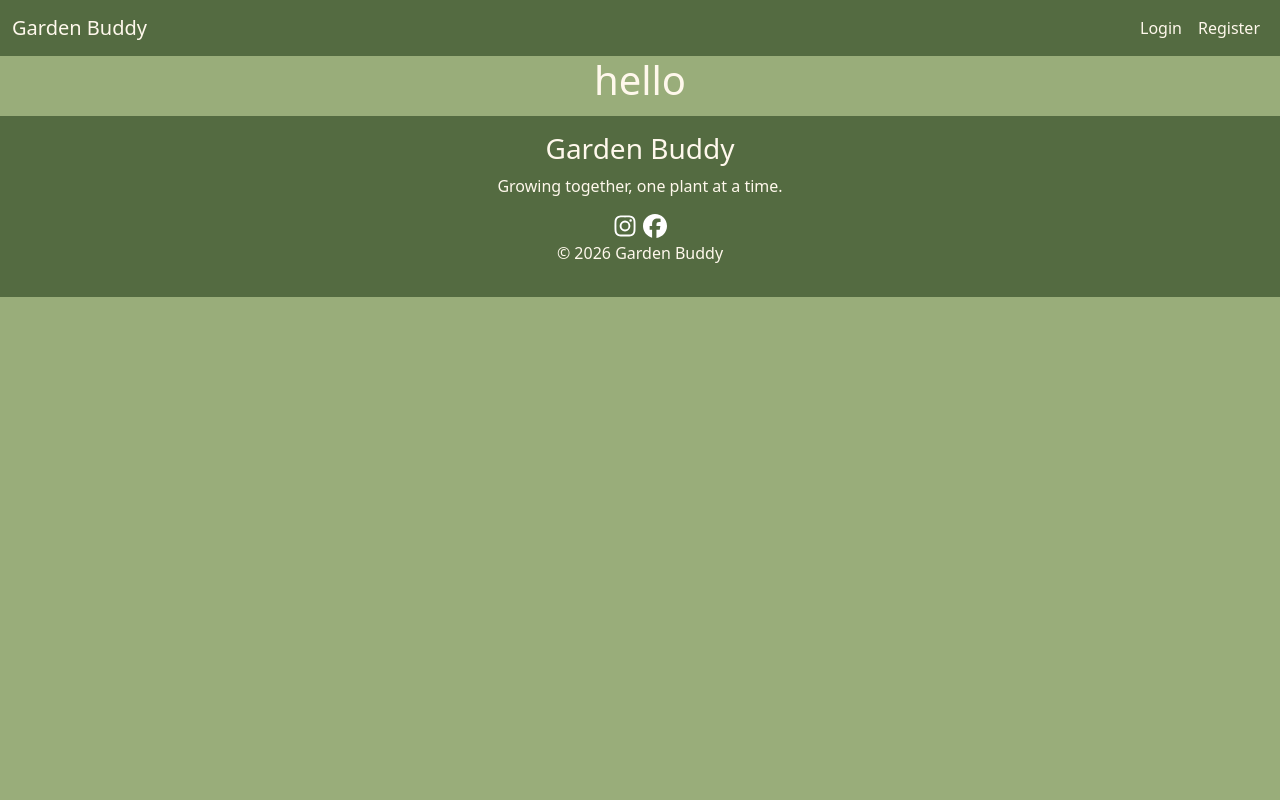
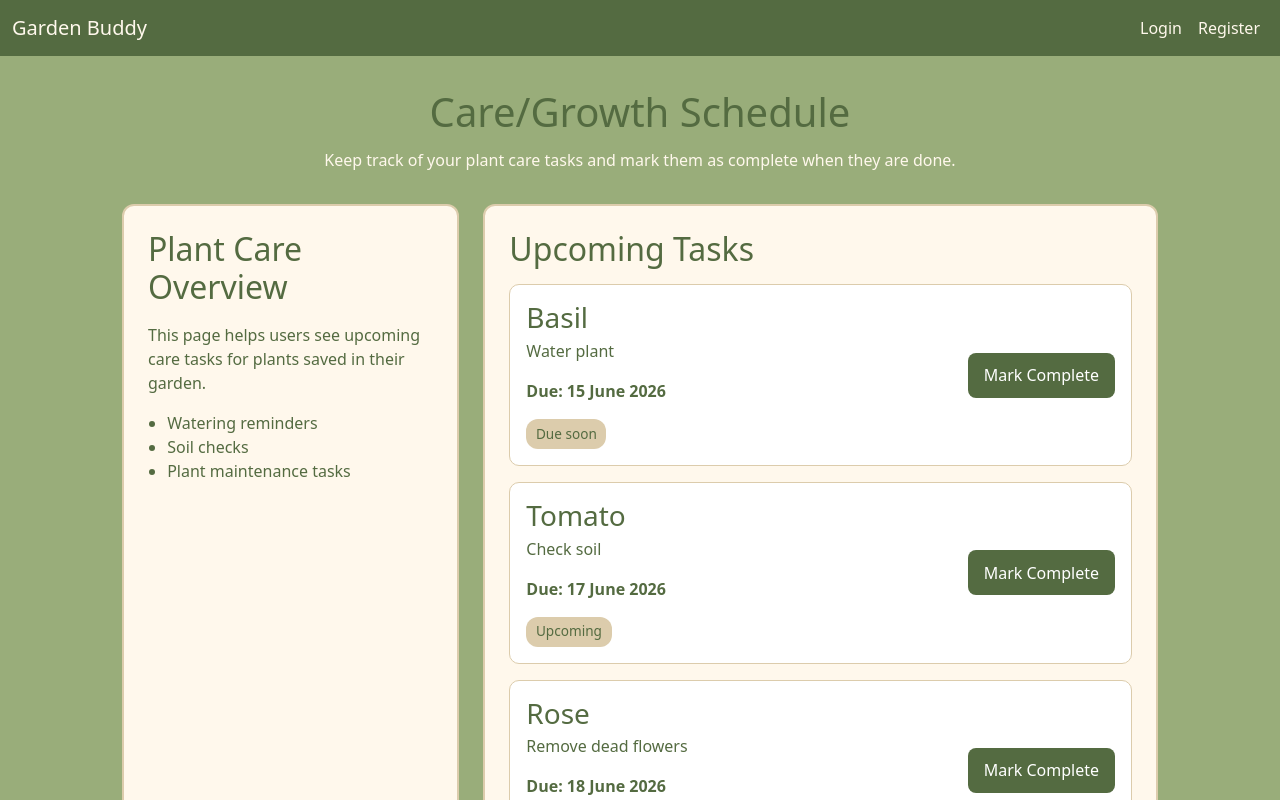
Before and after one commit to RKaurB/cfgdegree-fullstack-project-group3, a React (Vite) app in the folder Frontend/: page /schedule in a window 1280 px wide. Shown: the top 800 px of the page. Built offline with nearby package versions, Linux system fonts and the light colour scheme.

Commit message:
Add care growth schedule page

```diff
--- /dev/null
+++ b/Frontend/src/SchedulePage.module.css
@@ -0,0 +1,111 @@
+.schedulePage {
+  max-width: 1100px;
+  margin: 0 auto;
+  padding: 2rem;
+}
+
+.header {
+  text-align: center;
+  margin-bottom: 2rem;
+}
+
+.header h1 {
+  color: var(--color-dark-green);
+  margin-bottom: 0.5rem;
+}
+
+.header p {
+  color: var(--color-cream);
+}
+
+.scheduleContainer {
+  display: grid;
+  grid-template-columns: 1fr 2fr;
+  gap: 1.5rem;
+  margin-bottom: 1.5rem;
+}
+
+.plantOverview,
+.taskSection,
+.completedSection {
+  background: var(--color-cream);
+  color: var(--color-dark-green);
+  border: 2px solid var(--color-beige);
+  border-radius: 12px;
+  padding: 1.5rem;
+}
+
+.plantOverview h2,
+.taskSection h2,
+.completedSection h2 {
+  margin-bottom: 1rem;
+}
+
+.plantOverview ul {
+  padding-left: 1.2rem;
+}
+
+.taskCard {
+  background: white;
+  border: 1px solid var(--color-beige);
+  border-radius: 10px;
+  padding: 1rem;
+  margin-bottom: 1rem;
+
+  display: flex;
+  justify-content: space-between;
+  align-items: center;
+  gap: 1rem;
+}
+
+.taskCard h3 {
+  margin-bottom: 0.25rem;
+}
+
+.date {
+  font-weight: bold;
+}
+
+.status {
+  display: inline-block;
+  background: var(--color-beige);
+  color: var(--color-dark-green);
+  padding: 0.3rem 0.6rem;
+  border-radius: 12px;
+  font-size: 0.85rem;
+}
+
+.taskCard button {
+  background: var(--color-dark-green);
+  color: white;
+  border: none;
+  border-radius: 8px;
+  padding: 0.65rem 1rem;
+  cursor: pointer;
+}
+
+.taskCard button:hover {
+  background: var(--color-light-green);
+}
+
+.completedSection {
+  margin-top: 1rem;
+}
+
+.completedTask {
+  background: white;
+  border-radius: 8px;
+  padding: 0.75rem;
+  margin-bottom: 0.5rem;
+}
+
+@media (max-width: 800px) {
+  .scheduleContainer {
+    grid-template-columns: 1fr;
+  }
+
+  .taskCard {
+    flex-direction: column;
+    align-items: flex-start;
+  }
+}
--- a/Frontend/src/pages/SchedulePage.jsx
+++ b/Frontend/src/pages/SchedulePage.jsx
@@ -1,5 +1,111 @@
+import { useState } from "react";
+import styles from "../SchedulePage.module.css";
+
+const startingTasks = [
+  {
+    id: 1,
+    plantName: "Basil",
+    task: "Water plant",
+    dueDate: "15 June 2026",
+    status: "Due soon",
+    completed: false,
+  },
+  {
+    id: 2,
+    plantName: "Tomato",
+    task: "Check soil",
+    dueDate: "17 June 2026",
+    status: "Upcoming",
+    completed: false,
+  },
+  {
+    id: 3,
+    plantName: "Rose",
+    task: "Remove dead flowers",
+    dueDate: "18 June 2026",
+    status: "Upcoming",
+    completed: false,
+  },
+];
+
 function SchedulePage() {
-    return <h1>hello</h1>
+  const [tasks, setTasks] = useState(startingTasks);
+
+  const handleTaskComplete = (taskId) => {
+    setTasks(
+      tasks.map((task) =>
+        task.id === taskId ? { ...task, completed: true } : task
+      )
+    );
+  };
+
+  const upcomingTasks = tasks.filter((task) => !task.completed);
+  const completedTasks = tasks.filter((task) => task.completed);
+
+  return (
+    <main className={styles.schedulePage}>
+      <section className={styles.header}>
+        <h1>Care/Growth Schedule</h1>
+        <p>
+          Keep track of your plant care tasks and mark them as complete when
+          they are done.
+        </p>
+      </section>
+
+      <section className={styles.scheduleContainer}>
+        <div className={styles.plantOverview}>
+          <h2>Plant Care Overview</h2>
+          <p>
+            This page helps users see upcoming care tasks for plants saved in
+            their garden.
+          </p>
+
+          <ul>
+            <li>Watering reminders</li>
+            <li>Soil checks</li>
+            <li>Plant maintenance tasks</li>
+          </ul>
+        </div>
+
+        <div className={styles.taskSection}>
+          <h2>Upcoming Tasks</h2>
+
+          {upcomingTasks.length === 0 ? (
+            <p>No upcoming tasks. Great job keeping up with your garden!</p>
+          ) : (
+            upcomingTasks.map((task) => (
+              <div key={task.id} className={styles.taskCard}>
+                <div>
+                  <h3>{task.plantName}</h3>
+                  <p>{task.task}</p>
+                  <p className={styles.date}>Due: {task.dueDate}</p>
+                  <span className={styles.status}>{task.status}</span>
+                </div>
+
+                <button onClick={() => handleTaskComplete(task.id)}>
+                  Mark Complete
+                </button>
+              </div>
+            ))
+          )}
+        </div>
+      </section>
+
+      <section className={styles.completedSection}>
+        <h2>Completed Tasks</h2>
+
+        {completedTasks.length === 0 ? (
+          <p>No completed tasks yet.</p>
+        ) : (
+          completedTasks.map((task) => (
+            <p key={task.id} className={styles.completedTask}>
+              ✅ {task.task} for {task.plantName}
+            </p>
+          ))
+        )}
+      </section>
+    </main>
+  );
 }
 
-export default SchedulePage
+export default SchedulePage;
```
